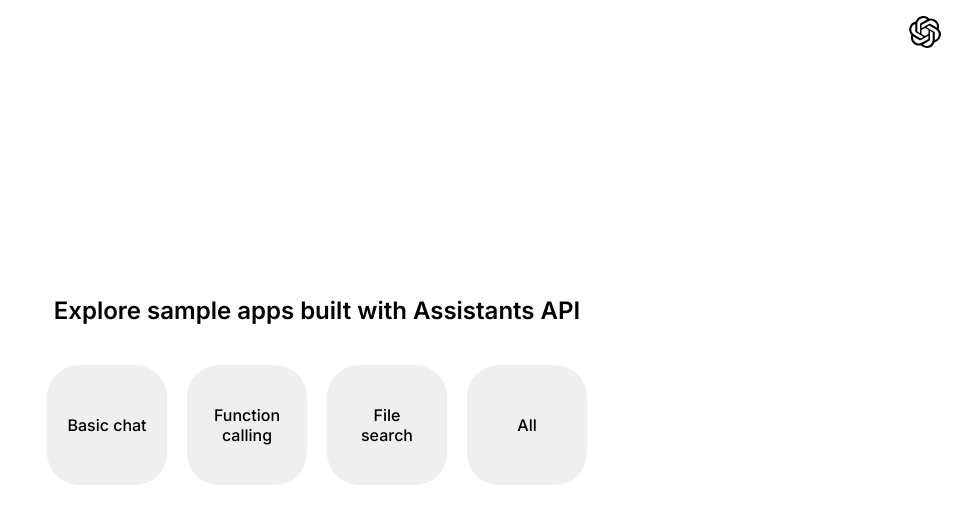
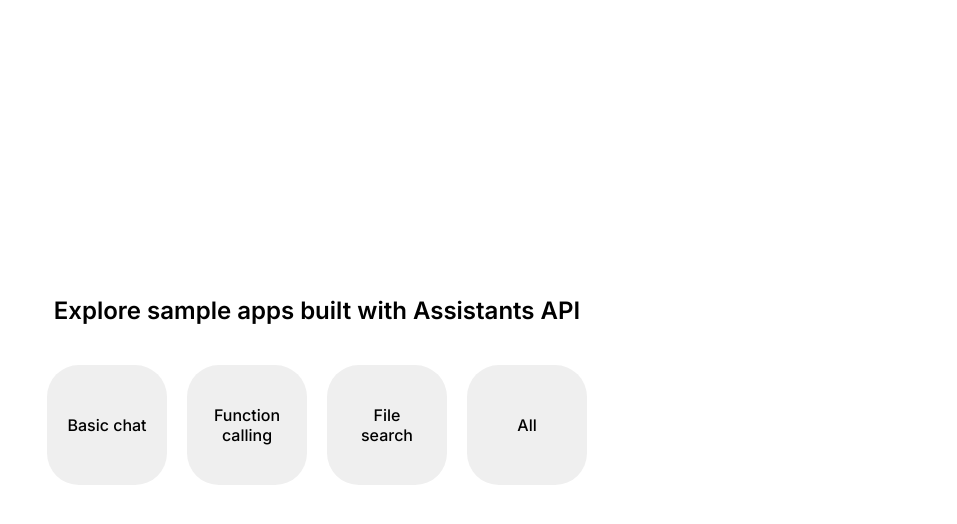
Before and after one commit to laizyai/yc_Search, a Next.js app: page / in a window 1280 px wide. Shown: the top 524 px of the page, without its empty margins (323-1280 px from the left). Built offline with nearby package versions, Linux system fonts and the light colour scheme.

Commit message:
Update layout.tsx

```diff
--- a/app/layout.tsx
+++ b/app/layout.tsx
@@ -17,7 +17,6 @@
     <html lang="en">
       <body className={inter.className}>
         {assistantId ? children : <Warnings />}
-        <img className="logo" src="/openai.svg" alt="OpenAI Logo" />
       </body>
     </html>
   );
```
